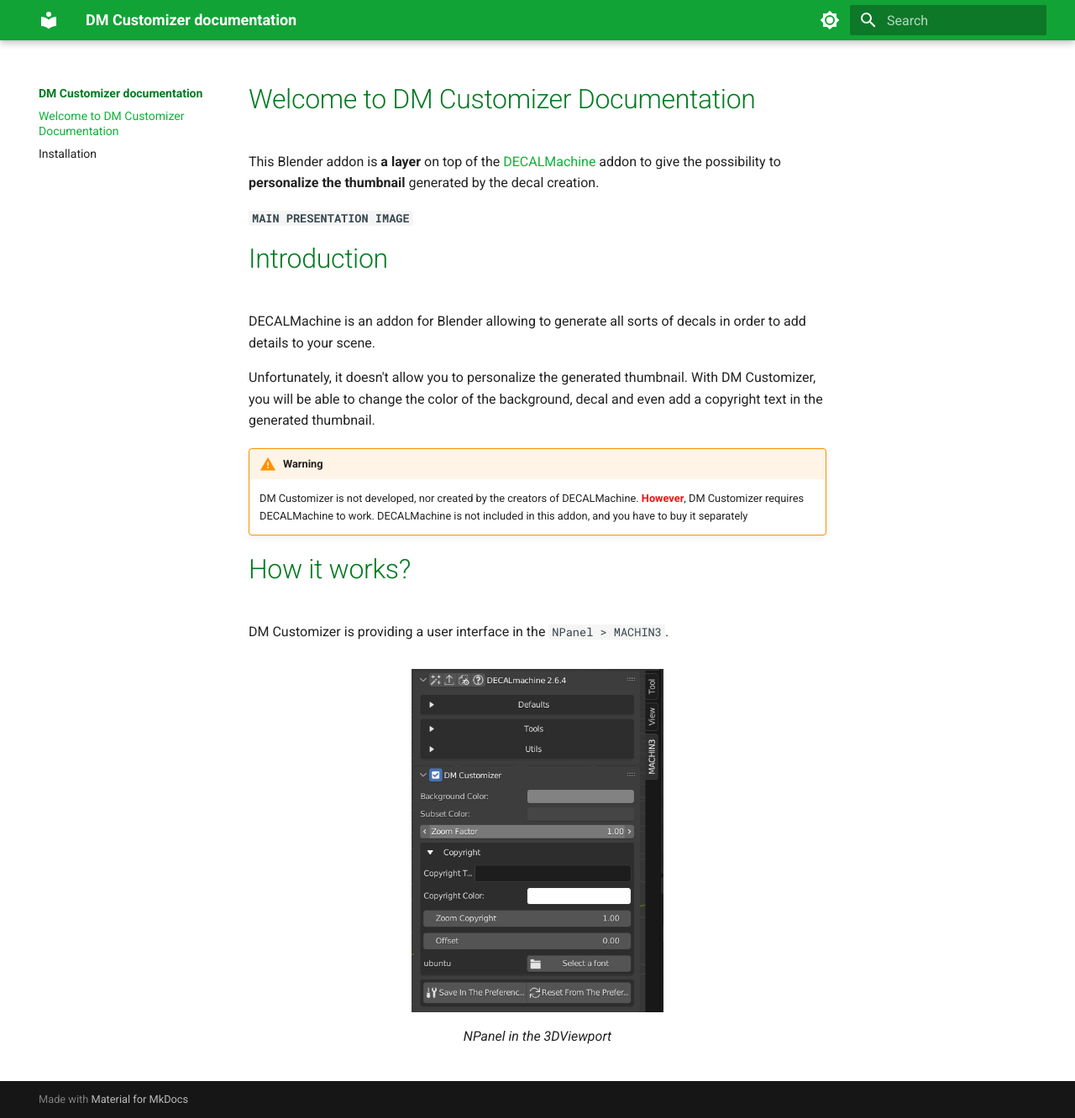
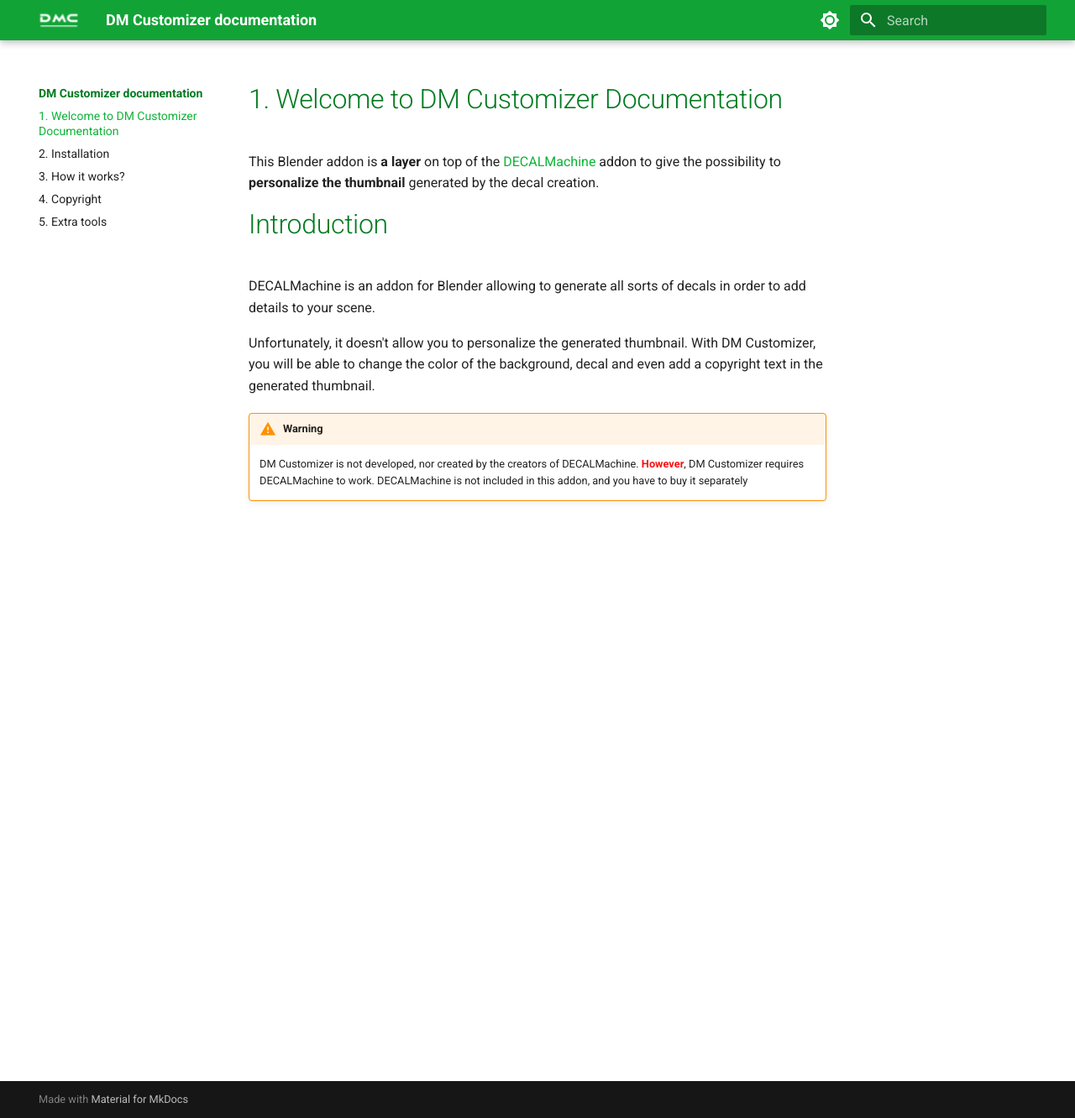
Before and after one commit to CGSeb/dm_customizer_doc, an MkDocs documentation site: the page built from docs/index.md, in a window 1280 px wide and 1332 px high. Shown: the whole window at 84% size. Built offline with MkDocs 1.6.1 and Material for MkDocs 9.7.7, drawn with Linux system fonts in a browser that asks for light colours.

Commit message:
add all the pages and images

```diff
--- a/docs/index.md
+++ b/docs/index.md
@@ -1,10 +1,8 @@
-# Welcome to DM Customizer Documentation
+# 1. Welcome to DM Customizer Documentation
 
 
 This Blender addon is **a layer** on top of the <a href="https://machin3.io/DECALmachine/docs/" target="_blank">DECALMachine</a> addon to give
 the possibility to **personalize the thumbnail** generated by the decal creation.
-
-**`MAIN PRESENTATION IMAGE`**
 
 # Introduction
 DECALMachine is an addon for Blender allowing to generate all sorts of decals in order to add details to your scene.
@@ -14,11 +12,3 @@ the color of the background, decal and even add a copyright text in the generate
 
 !!! warning Disclaimer
     DM Customizer is not developed, nor created by the creators of DECALMachine. <b class="alert-word">However</b>, DM Customizer requires DECALMachine to work. DECALMachine is not included in this addon, and you have to buy it separately
-
-# How it works?
-DM Customizer is providing a user interface in the `NPanel > MACHIN3`.
-
-<figure markdown>
-  ![Image title](images/DMCusNPanel.png){ width="300" }
-  <figcaption>NPanel in the 3DViewport</figcaption>
-</figure>
--- a/docs/stylesheets/extra.css
+++ b/docs/stylesheets/extra.css
@@ -9,6 +9,7 @@
 [data-md-color-scheme="slate"] {
   --md-primary-fg-color:        #00ed3c;
   --md-default-fg-color--light: #0cb336;
+  --md-accent-fg-color: #0cb336;
 }
 
 [data-md-color-scheme="default"] {
--- a/mkdocs.yml
+++ b/mkdocs.yml
@@ -1,6 +1,8 @@
 site_name: DM Customizer documentation
 theme:
   name: material
+  favicon: images/DMCLogo.png
+  logo: images/DMCLogo.png
   palette:
     # Palette toggle for light mode
     - media: "(prefers-color-scheme: light)"
```
Also changed, not shown: docs/2.install.md (added, +15 -0 lines), docs/3.howItWorks.md (added, +20 -0 lines), docs/4.copyright.md (added, +29 -0 lines), docs/5.extraTools.md (added, +14 -0 lines), docs/install.md (deleted, +0 -4 lines), docs/images/CopyrightSection.png (added), docs/images/DMCLogo.png (added), docs/images/DMCusNPanel.png, docs/images/ExtraTools.png (added), docs/images/OffsetCopyright.jpg (added), docs/images/Preferences.png (added), docs/images/ZoomCopyright.jpg (added), docs/images/ZoomFactor.jpg (added).
